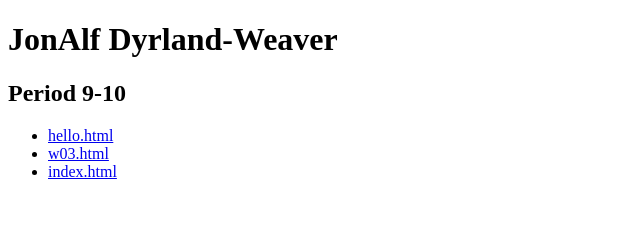
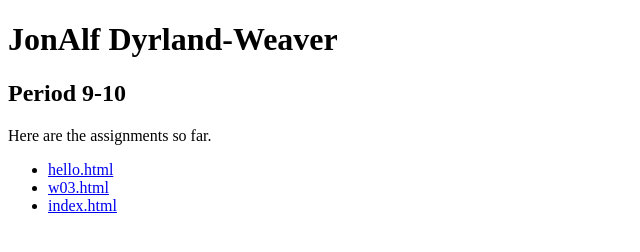
Before and after one commit to stuycs-gh-classrooms/09-web-jonalf, a plain HTML site: page index.html in a window 1280 px wide. Shown: the whole page, without its empty margins (0-640 px from the left). Drawn offline with Linux system fonts and the light colour scheme.

Commit message:
demo for period 9

```diff
--- a/index.html
+++ b/index.html
@@ -8,6 +8,7 @@
   <body>
     <h1>JonAlf Dyrland-Weaver</h1>
     <h2>Period 9-10</h2>
+    Here are the assignments so far.
     <ul>
       <li><a href="hello.html">hello.html</a></li>
       <li><a href="w03.html">w03.html</a></li>
```
Also changed, not shown: test.txt (added).
